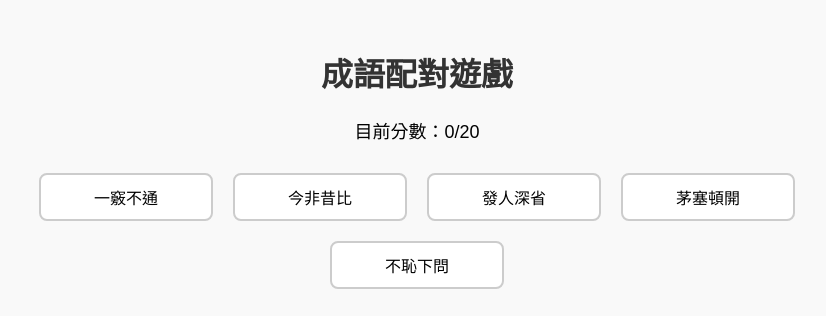
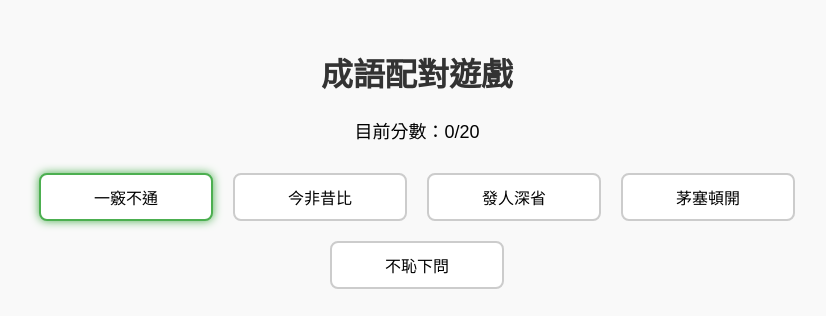
Before and after one commit to lainechoi/F2-Chengyu-game, a plain HTML site: page index.html in a window 1280 px wide. Both pictures are taken after a click on the element "一竅不通". Shown: the top 316 px of the page, without its empty margins (223-1049 px from the left). Drawn offline with Linux system fonts and the light colour scheme.

Commit message:
Update index.html

```diff
--- a/index.html
+++ b/index.html
@@ -30,10 +30,15 @@
       padding: 10px;
       width: 150px;
       cursor: pointer;
+      transition: all 0.3s;
     }
     .pair img {
       width: 100%;
       height: auto;
+    }
+    .selected {
+      border-color: #4CAF50;
+      box-shadow: 0 0 10px #4CAF50;
     }
     .message {
       font-size: 20px;
@@ -154,6 +159,8 @@
         div.className = 'option';
         div.textContent = opt.text;
         div.onclick = () => {
+          Array.from(optionContainer.children).forEach(el => el.classList.remove('selected'));
+          div.classList.add('selected');
           selected = opt;
         };
         optionContainer.appendChild(div);
@@ -169,6 +176,8 @@
         div.innerHTML = level.type === 'image' ? `<img src='${target.img}.png'>` : target.match;
         div.onclick = () => {
           if (selected) {
+            Array.from(pairContainer.children).forEach(el => el.classList.remove('selected'));
+            div.classList.add('selected');
             if (selected.text === target.text) {
               message.innerHTML = '<span class="success">答對了！</span>';
               div.remove();
@@ -191,6 +200,8 @@
               message.innerHTML = '選錯了，請重新作答。';
             }
             selected = null;
+            Array.from(optionContainer.children).forEach(el => el.classList.remove('selected'));
+            Array.from(pairContainer.children).forEach(el => el.classList.remove('selected'));
           }
         };
         pairContainer.appendChild(div);
```
